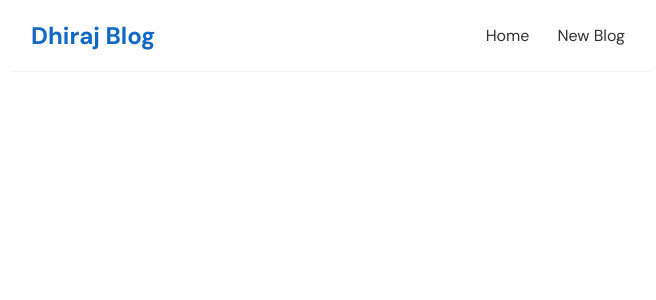
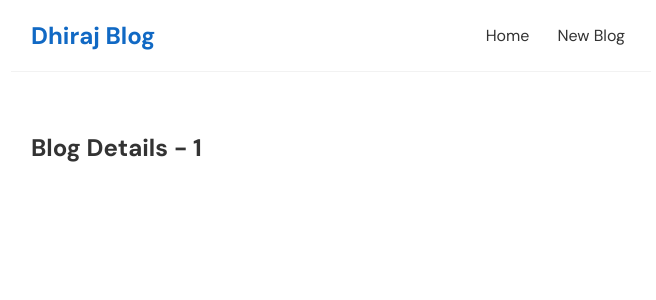
Before and after one commit to dheerazsah/React-Tutorial, a React (Create React App) app in the folder dhiraj-blog/: page /blogs/1 in a window 1280 px wide. Shown: the top 300 px of the page, without its empty margins (309-965 px from the left). Built offline with nearby package versions, Linux system fonts and the light colour scheme; a web font is replaced by a local one.

Commit message:
Route parameters

```diff
--- a/dhiraj-blog/src/App.js
+++ b/dhiraj-blog/src/App.js
@@ -2,6 +2,7 @@
 import Home from './Home';
 import { BrowserRouter as Router, Route, Switch } from 'react-router-dom';
 import Create from './Create';
+import BlogDetails from './BlogDetails';
 
 function App() {
   return (
@@ -16,6 +17,9 @@
           <Route path="/create">
             <Create/>
           </Route>
+          <Route path="/blogs/:id">
+            <BlogDetails/>
+          </Route>
         </Switch>
       </div>
     </div>
--- /dev/null
+++ b/dhiraj-blog/src/BlogDetails.js
@@ -0,0 +1,14 @@
+import { useParams } from "react-router-dom/cjs/react-router-dom.min";
+
+const  BlogDetails = () => {
+    const { id } = useParams()
+
+    return (
+        <div className="blog-details">
+            <h2>Blog Details - { id }</h2>
+
+        </div>
+      );
+}
+
+export default BlogDetails;
--- a/dhiraj-blog/src/BlogList.js
+++ b/dhiraj-blog/src/BlogList.js
@@ -1,3 +1,4 @@
+import { Link } from "react-router-dom/cjs/react-router-dom";
 const BlogList = ({blogs, title}) => {
     //const blogs = props.blogs;
     //const title = props.title;
@@ -8,8 +9,10 @@
             <h2>{ title }</h2>
             {blogs.map((blog) => (
                 <div className='blog-preview' key={blog.id}>
-                    <h2>{blog.title}</h2>
-                    <p>Written by {blog.author}</p>
+                    <Link to={`/blogs/${blog.id}`}>
+                        <h2>{blog.title}</h2>
+                        <p>Written by {blog.author}</p>
+                    </Link>
                 </div>
             ))}
         </div>
--- a/dhiraj-blog/src/index.css
+++ b/dhiraj-blog/src/index.css
@@ -50,3 +50,7 @@
   color: #1169c4;
   margin-bottom: 8px;
 }
+
+.blog-preview a{
+  text-decoration: none;
+}
```
